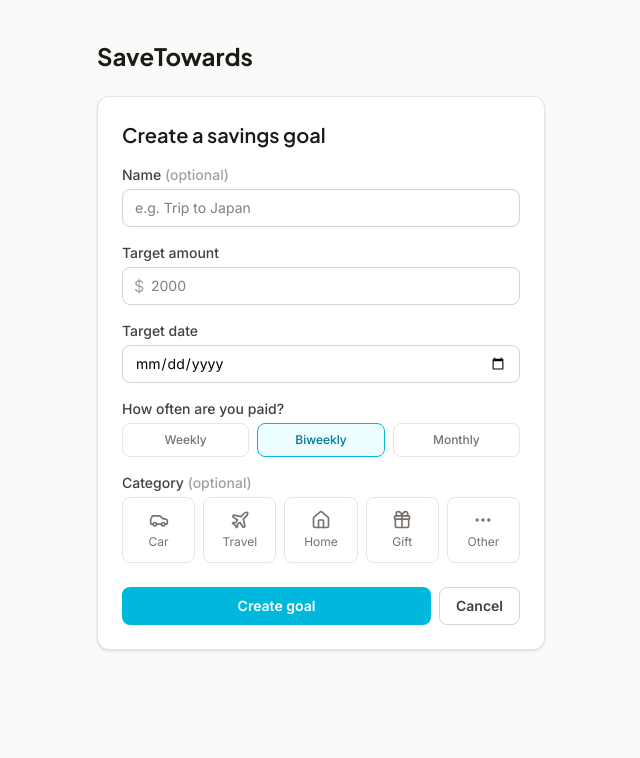
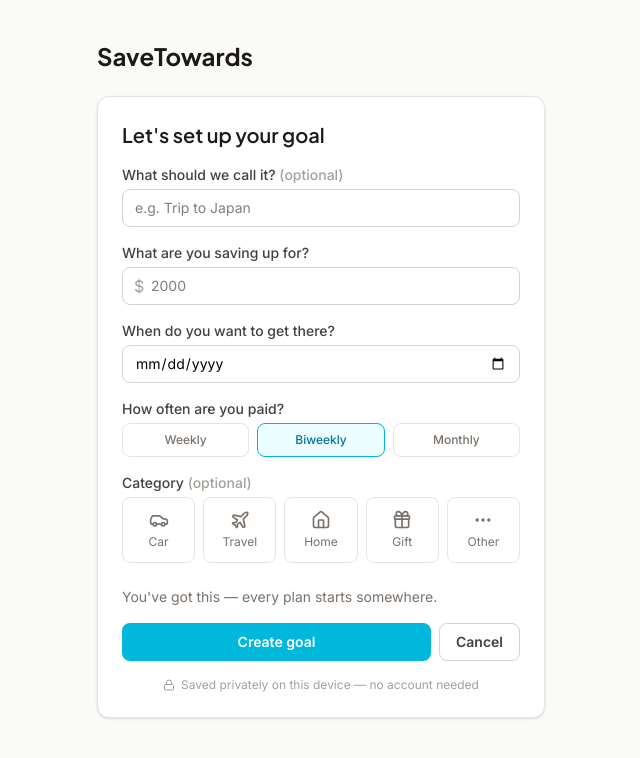
Before and after one commit to yichii/SaveTowards.com, a React (Vite) app: page / in a window 1280 px wide. Both pictures are taken after a click on the button "Start a goal". Shown: the top 758 px of the page, without its empty margins (319-959 px from the left). Built offline with nearby package versions, Linux system fonts and the light colour scheme.

Commit message:
feat: implement transition screen for improved user experience; enhance App and GoalForm components with updated messaging and layout

```diff
--- a/src/App.jsx
+++ b/src/App.jsx
@@ -1,10 +1,14 @@
-import { useState } from 'react'
+import { useState, useEffect } from 'react'
 import { Plus } from 'lucide-react'
 import { useLocalStorage } from './hooks/useLocalStorage'
+import { usePrefersReducedMotion } from './hooks/usePrefersReducedMotion'
 import { GoalForm } from './components/GoalForm'
 import { GoalCard } from './components/GoalCard'
 import { EmptyState } from './components/EmptyState'
 import { LandingPage } from './components/LandingPage'
+import { TransitionScreen } from './components/TransitionScreen'
+
+const LANDING_TRANSITION_MS = 500
 
 // Older saved goals predate these fields — fill in defaults so they render
 // and edit correctly instead of showing "undefined" or crashing.
@@ -30,16 +34,26 @@ function App() {
   // page. Decided once at mount so deleting all goals mid-session doesn't
   // bounce someone back to it.
   const [showLanding, setShowLanding] = useState(() => storedGoals.length === 0)
+  const [isTransitioning, setIsTransitioning] = useState(false)
+  const prefersReducedMotion = usePrefersReducedMotion()
+
+  useEffect(() => {
+    if (!isTransitioning) return
+    const delay = prefersReducedMotion ? 0 : LANDING_TRANSITION_MS
+    const timer = setTimeout(() => {
+      setShowLanding(false)
+      setEditingId('new')
+      setIsTransitioning(false)
+    }, delay)
+    return () => clearTimeout(timer)
+  }, [isTransitioning, prefersReducedMotion])
+
+  if (isTransitioning) {
+    return <TransitionScreen />
+  }
 
   if (showLanding) {
-    return (
-      <LandingPage
-        onStart={() => {
-          setShowLanding(false)
-          setEditingId('new')
-        }}
-      />
-    )
+    return <LandingPage onStart={() => setIsTransitioning(true)} />
   }
 
   const editingGoal = editingId && editingId !== 'new' ? goals.find((g) => g.id === editingId) : null
--- a/src/components/GoalForm.jsx
+++ b/src/components/GoalForm.jsx
@@ -1,4 +1,5 @@
 import { useState } from 'react'
+import { Lock } from 'lucide-react'
 import { CATEGORIES, CategoryPicker } from './CategoryPicker'
 import { EmojiPicker } from './EmojiPicker'
 
@@ -80,12 +81,12 @@ export function GoalForm({ initialGoal, onSave, onCancel }) {
   return (
     <form onSubmit={handleSubmit} className="flex flex-col gap-4 rounded-xl border border-stone-200 bg-white p-6 shadow-sm">
       <h1 className="font-heading text-xl font-semibold text-stone-900">
-        {initialGoal ? 'Edit savings goal' : 'Create a savings goal'}
+        {initialGoal ? 'Update your goal' : "Let's set up your goal"}
       </h1>
 
       <div className="flex flex-col gap-1">
         <label htmlFor="name" className="text-sm font-medium text-stone-700">
-          Name <span className="text-stone-400">(optional)</span>
+          What should we call it? <span className="text-stone-400">(optional)</span>
         </label>
         <input
           id="name"
@@ -99,7 +100,7 @@ export function GoalForm({ initialGoal, onSave, onCancel }) {
 
       <div className="flex flex-col gap-1">
         <label htmlFor="targetAmount" className="text-sm font-medium text-stone-700">
-          Target amount
+          What are you saving up for?
         </label>
         <div className="relative">
           <span className="pointer-events-none absolute left-3 top-1/2 -translate-y-1/2 text-stone-400">$</span>
@@ -121,7 +122,7 @@ export function GoalForm({ initialGoal, onSave, onCancel }) {
       {initialGoal && (
         <div className="flex flex-col gap-1">
           <label htmlFor="amountSaved" className="text-sm font-medium text-stone-700">
-            Amount saved so far
+            How much have you saved so far?
           </label>
           <div className="relative">
             <span className="pointer-events-none absolute left-3 top-1/2 -translate-y-1/2 text-stone-400">$</span>
@@ -137,7 +138,7 @@ export function GoalForm({ initialGoal, onSave, onCancel }) {
             />
           </div>
           <p className="text-xs text-stone-400">
-            Use this to correct the total directly. To log a deposit day-to-day, use “Add to savings” on the goal card.
+            Adjust the total here anytime. For day-to-day deposits, use “Add to savings” on the goal card.
           </p>
           {errors.amountSaved && <p className="text-sm text-red-600">{errors.amountSaved}</p>}
         </div>
@@ -145,7 +146,7 @@ export function GoalForm({ initialGoal, onSave, onCancel }) {
 
       <div className="flex flex-col gap-1">
         <label htmlFor="targetDate" className="text-sm font-medium text-stone-700">
-          Target date
+          When do you want to get there?
         </label>
         <input
           id="targetDate"
@@ -200,7 +201,11 @@ export function GoalForm({ initialGoal, onSave, onCancel }) {
         </div>
       )}
 
-      <div className="mt-2 flex gap-2">
+      <p className="mt-2 text-sm text-stone-500">
+        {initialGoal ? 'Nice work keeping this up to date.' : "You've got this — every plan starts somewhere."}
+      </p>
+
+      <div className="flex gap-2">
         <button
           type="submit"
           className="flex-1 rounded-lg bg-cyan-500 px-4 py-2 text-sm font-semibold text-white transition-colors hover:bg-cyan-600"
@@ -217,6 +222,11 @@ export function GoalForm({ initialGoal, onSave, onCancel }) {
           </button>
         )}
       </div>
+
+      <p className="flex items-center justify-center gap-1.5 text-xs text-stone-400">
+        <Lock size={12} />
+        Saved privately on this device — no account needed
+      </p>
     </form>
   )
 }
--- /dev/null
+++ b/src/components/TransitionScreen.jsx
@@ -0,0 +1,9 @@
+import { PiggyBank } from 'lucide-react'
+
+export function TransitionScreen() {
+  return (
+    <div className="flex min-h-screen items-center justify-center bg-stone-50">
+      <PiggyBank size={40} className="animate-pulse-soft text-cyan-500" />
+    </div>
+  )
+}
```
